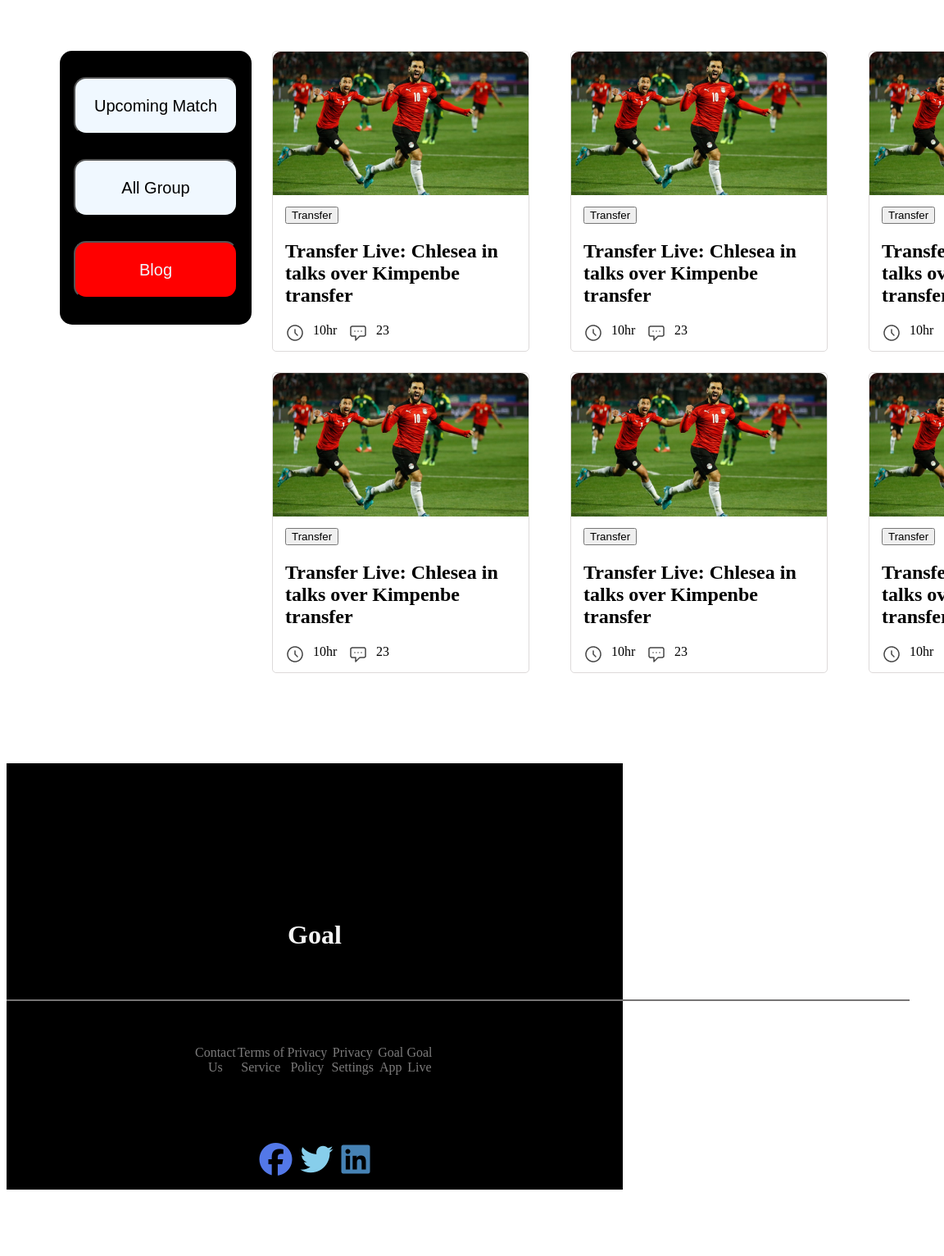
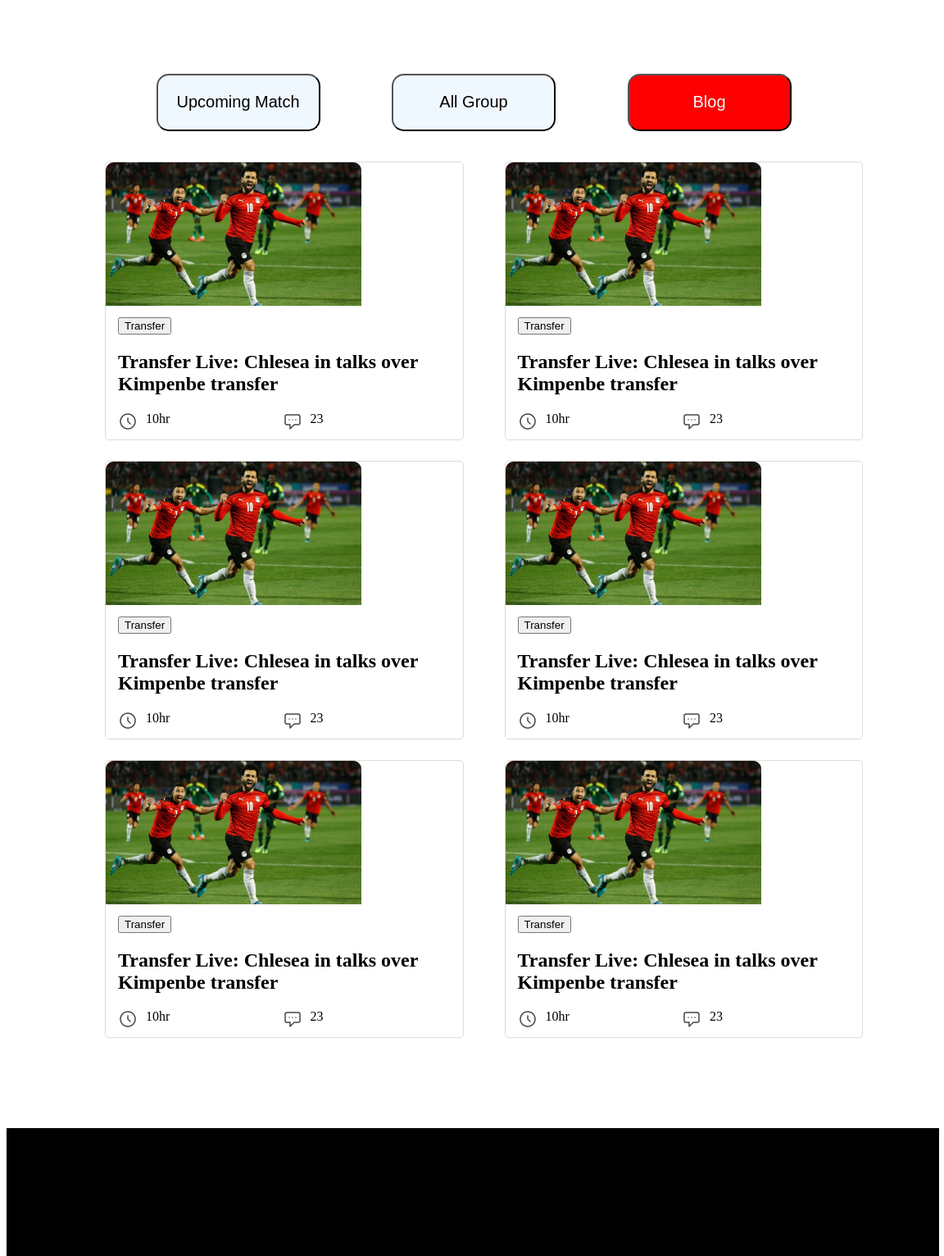
Before and after one commit to samiaurmee/Assignment2-WorldCup, a plain HTML site: page indexblog.html in a window 768 px wide. Shown: the part 648-2180 px from the top of the page at 82% size, 1152 px wide, since content can reach past the window. Before the commit the page ends 2107 px from the top, so only its background shows below. Drawn offline with Linux system fonts and the light colour scheme.

Commit message:
added responsible for tablet

```diff
--- a/styles/blogstyles.css
+++ b/styles/blogstyles.css
@@ -207,61 +207,215 @@ hr {
 /* --------
 media screen
 ---------- */
-/* --tablet-- */
-/* @media screen and (max-width: 768px) {
+/* -----***tablet***----- */
+/* top-banner */
+@media screen and (min-width: 712px) and (max-width: 1138px) {
     .container {
         /* border: 1px solid red; */
-/* width: 768px;
+        width: 950px;
         background-color: aliceblue;
         margin-top: 100px;
-        margin-left: 65px;
+        margin-left: 95px;
         margin-bottom: 110px;
-    } */
+        margin-right: 95px;
+        background-color: burlywood;
+    }
 
 
-/* .top-banner {
+    .top-banner {
         background-color: black;
-        width: 700px;
+        width: 950px;
         height: 500px;
         display: flex;
         border-radius: 20px;
-    } */
+    }
 
-/* .banner-container {
+    .banner-container {
         width: 531px;
         height: 500px;
-        margin-top: 45px;
+        margin-top: 120px;
         margin-left: 95px;
-    } */
+    }
 
-/* .banner-title {
+    .banner-title {
         color: white;
         font-size: 3.5vw;
         font-family: 'Poppins', sans-serif;
-    } */
+    }
 
-/* .banner-information {
+    .banner-information {
         color: white;
         font-size: 18px;
-    } */
+    }
 
-/* .banner-button {
+    .banner-button {
         color: white;
         font-size: 18px;
         background-color: red;
         padding: 15px;
         border-radius: 5px;
-    } */
+    }
 
-/* .fa-light {
+    .fa-light {
         margin-left: 15px;
     }
 
     .banner-image {
 
-        padding-top: 50px;
+        padding-top: 160px;
         padding-left: 150px;
 
     }
 
-} */
+    /* -------
+  main part
+ --------- */
+
+    .nav-and-blog {
+        display: flex;
+        justify-content: center;
+        align-items: center;
+        flex-direction: column;
+        background-color: white;
+    }
+
+    /* --nav-- */
+    .nav-button {
+        background-color: white;
+        width: 950px;
+        height: 111px;
+        display: flex;
+        flex-direction: row;
+        justify-content: space-evenly;
+        align-items: center;
+        border-radius: 15px;
+        margin-top: -10px;
+        margin-right: 100px;
+        margin-left: 100px;
+
+    }
+
+    .button {
+        color: black;
+        background-color: aliceblue;
+        width: 200px;
+        height: 70px;
+        border-radius: 15px;
+        font-size: 20px;
+
+    }
+
+    .button a {
+        color: black;
+        text-decoration: none;
+
+    }
+
+    .button2 {
+        color: aliceblue;
+        background-color: red;
+        width: 200px;
+        height: 70px;
+        border-radius: 15px;
+        font-size: 20px;
+
+    }
+
+    /* --blogs-- */
+
+    .blog-container {
+        display: grid;
+        grid-template-columns: repeat(2, 1fr);
+        gap: 25px;
+
+    }
+
+    .blog {
+        border: 1px solid #dddada;
+        border-radius: 5px;
+        margin-left: 25px;
+
+    }
+
+    .blog-detail {
+        padding-left: 15px;
+        padding-top: 10px;
+        padding-right: 5px;
+    }
+
+    /* hour and comment */
+    .social-media {
+        display: flex;
+        justify-content: space-between;
+        padding-left: 15px;
+        padding-bottom: 10px;
+    }
+
+    .blog-duration {
+        display: flex;
+    }
+
+    #hour {
+        margin-left: 10px;
+    }
+
+    .blog-comment {
+        display: flex;
+        margin-right: 170px;
+    }
+
+    #numbers {
+        margin-left: 10px;
+    }
+
+    /* --------
+    footer
+    ---------- */
+    footer {
+        background-color: black;
+        color: whitesmoke;
+        text-align: center;
+        width: 1138px;
+        height: 350px;
+        padding-top: 170px;
+    }
+
+    .F-heading {
+        padding-bottom: 30px;
+    }
+
+    hr {
+        border: 0.2px solid #767474;
+        width: 1100px;
+    }
+
+    .F-info {
+        color: #7c7b7b;
+        display: flex;
+        flex-direction: row;
+        justify-content: space-evenly;
+        padding-left: 230px;
+        padding-right: 230px;
+        padding-top: 30px;
+
+    }
+
+    /* -- link -- */
+    .link {
+        font-size: 40px;
+        padding-top: 65px;
+    }
+
+    .fa-facebook {
+        color: #5378e8;
+    }
+
+    .fa-twitter {
+        color: skyblue;
+    }
+
+    .fa-linkedin {
+        color: steelblue;
+    }
+
+}
```
